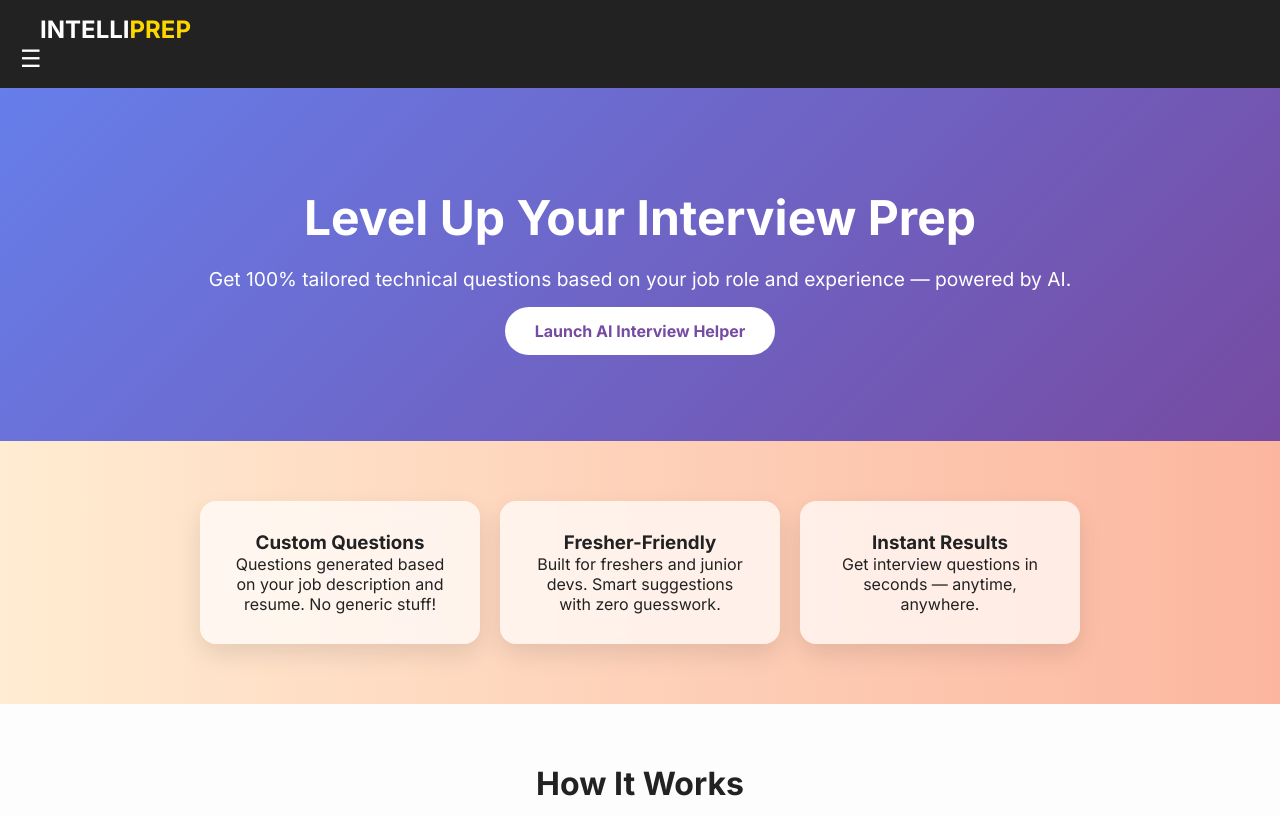
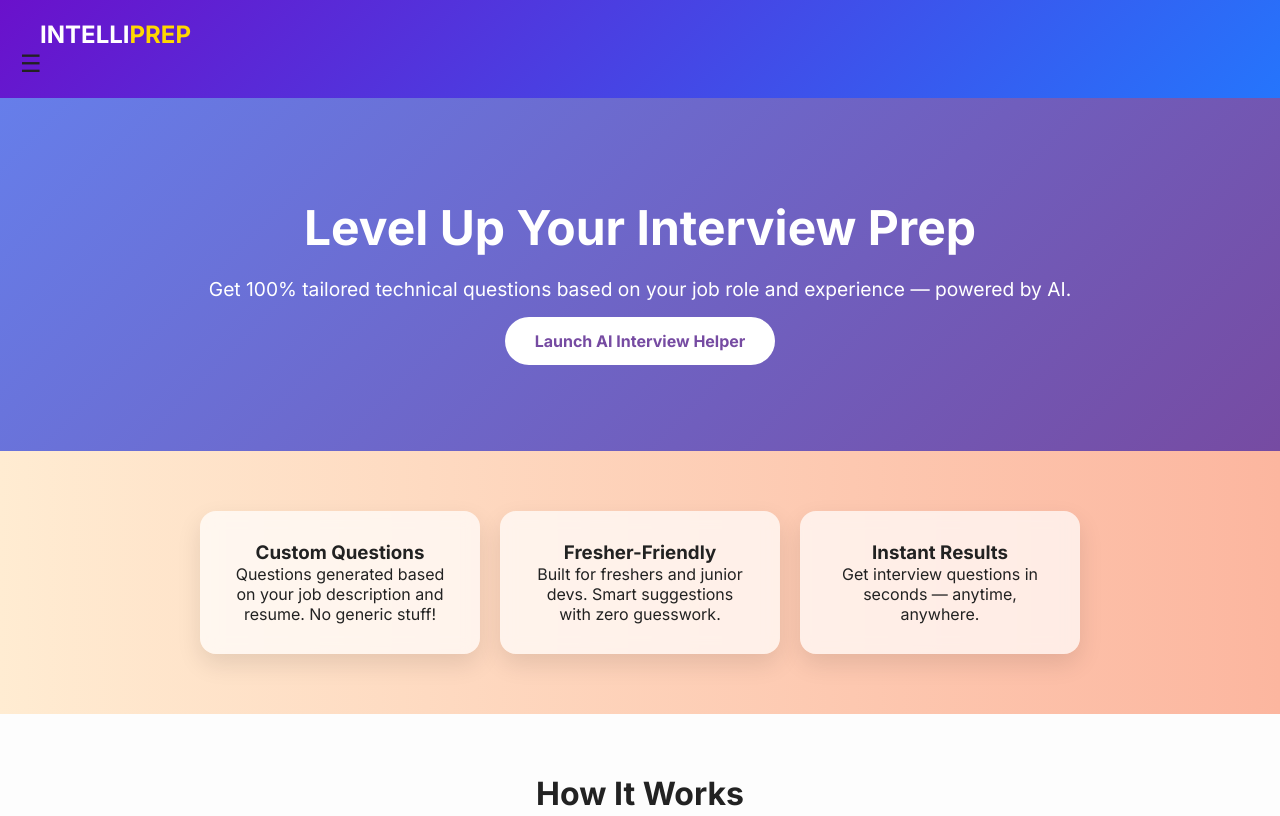
Before and after one commit to ShaikNihal0009/interviewhelper, a plain HTML site: page index.html in a window 1280 px wide. Shown: the top 816 px of the page. Drawn offline with Linux system fonts and the light colour scheme.

Commit message:
Update style.css

```diff
--- a/style.css
+++ b/style.css
@@ -128,15 +128,7 @@ footer {
   color: #FFD700; /* Gold color for PREP */
 }
 
-/* Navbar */
-.site-header {
-  display: flex;
-  justify-content: space-between;
-  align-items: center;
-  padding: 15px 20px;
-  background: #222;
-  color: #fff;
-}
+
 
 /* Menu Icon */
 .menu-icon {
```
